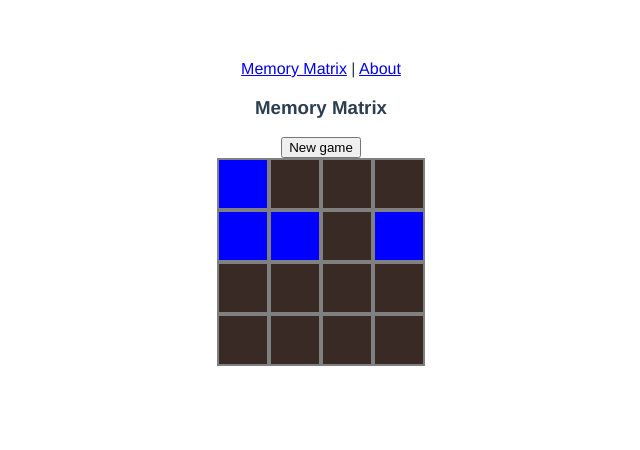
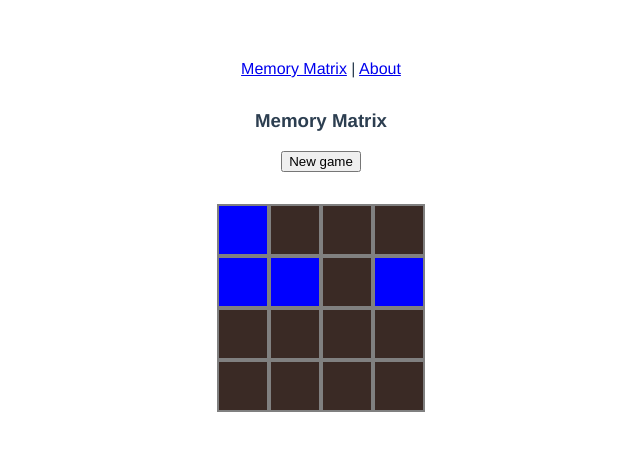
Before and after one commit to celdrake/BASE-i-love-vue, a Vue app: page /#/ in a window 1280 px wide. Shown: the top 450 px of the page, without its empty margins (319-959 px from the left). Built offline with nearby package versions, Linux system fonts and the light colour scheme.

Commit message:
9. Moving tile to its own component

```diff
--- a/src/components/GameBox.vue
+++ b/src/components/GameBox.vue
@@ -1,10 +1,7 @@
 <template>
   <div class="game-box">
     <div class="game-box__row" v-for="(row, rowIndex) in matrix" :key="rowIndex">
-      <div class="game-box__tile" v-for="(cell, cellIndex) in row" :key="cellIndex"
-           :class="{'is-revealed': cell.display,
-                    'has-pattern': cell.content === 'pattern'}">
-      </div>
+      <game-tile v-for="(cell, cellIndex) in row" :key="cellIndex" :tile="cell" />
     </div>
   </div>
 </template>
@@ -13,8 +10,13 @@
 
 import { mapState } from 'vuex';
 
+import GameTile from './GameTile.vue';
+
 export default {
   name: 'GameBox',
+  components: {
+    GameTile,
+  },
   computed: {
     ...mapState({
       matrix: (state) => state.matrix,
@@ -38,20 +40,5 @@ export default {
       overflow: hidden;
       transition: all .2s ease-out;
     }
-
-    &__tile {
-      padding: 1.5em;
-      background: #3a2a25;
-      color: white;
-      margin: 0;
-      border: 2px solid gray;
-      border-collapse: collapse;
-
-      &.has-pattern {
-        &.is-revealed {
-          background-color: blue;
-        }
-      }
-    }
   }
 </style>
--- a/src/components/GameInfo.vue
+++ b/src/components/GameInfo.vue
@@ -24,6 +24,6 @@ export default {
 
 <style lang="scss">
   .game-info {
-
+    margin: 2em auto;
   }
 </style>
--- /dev/null
+++ b/src/components/GameTile.vue
@@ -0,0 +1,42 @@
+<template>
+  <div class="game-tile" :class="tileClasses" />
+</template>
+
+<script>
+export default {
+  name: 'GameTile',
+  props: {
+    tile: {
+      type: Object,
+      required: true,
+    },
+  },
+  computed: {
+    tileClasses() {
+      return {
+        isRevealed: this.tile.display,
+        hasPattern: this.tile.content === 'pattern',
+      };
+    },
+  },
+};
+
+</script>
+
+<style lang="scss">
+
+  .game-tile {
+    padding: 1.5em;
+    background: #3a2a25;
+    color: white;
+    margin: 0;
+    border: 2px solid gray;
+    border-collapse: collapse;
+
+    &.hasPattern {
+      &.isRevealed {
+        background-color: blue;
+      }
+    }
+  }
+</style>
```
